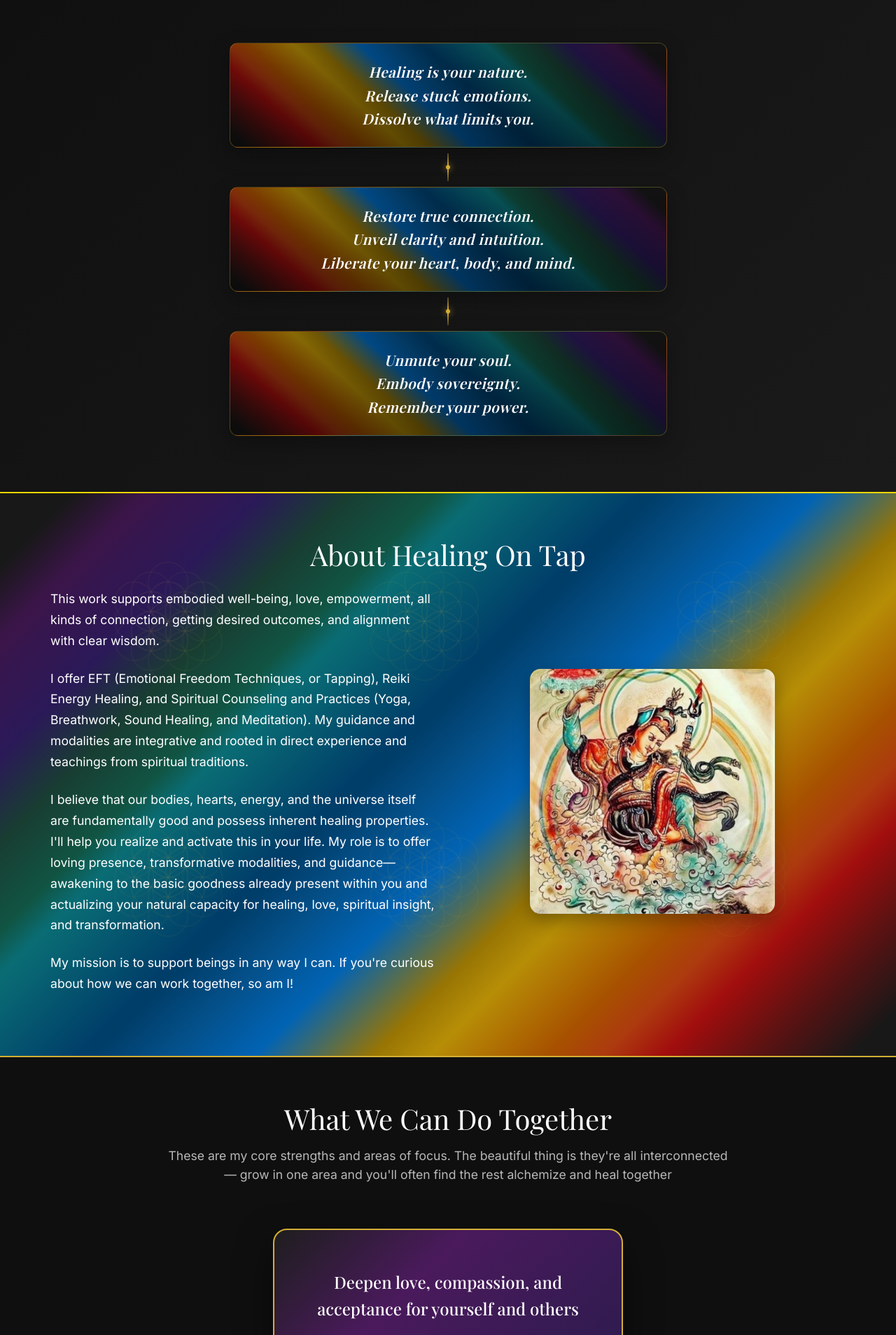
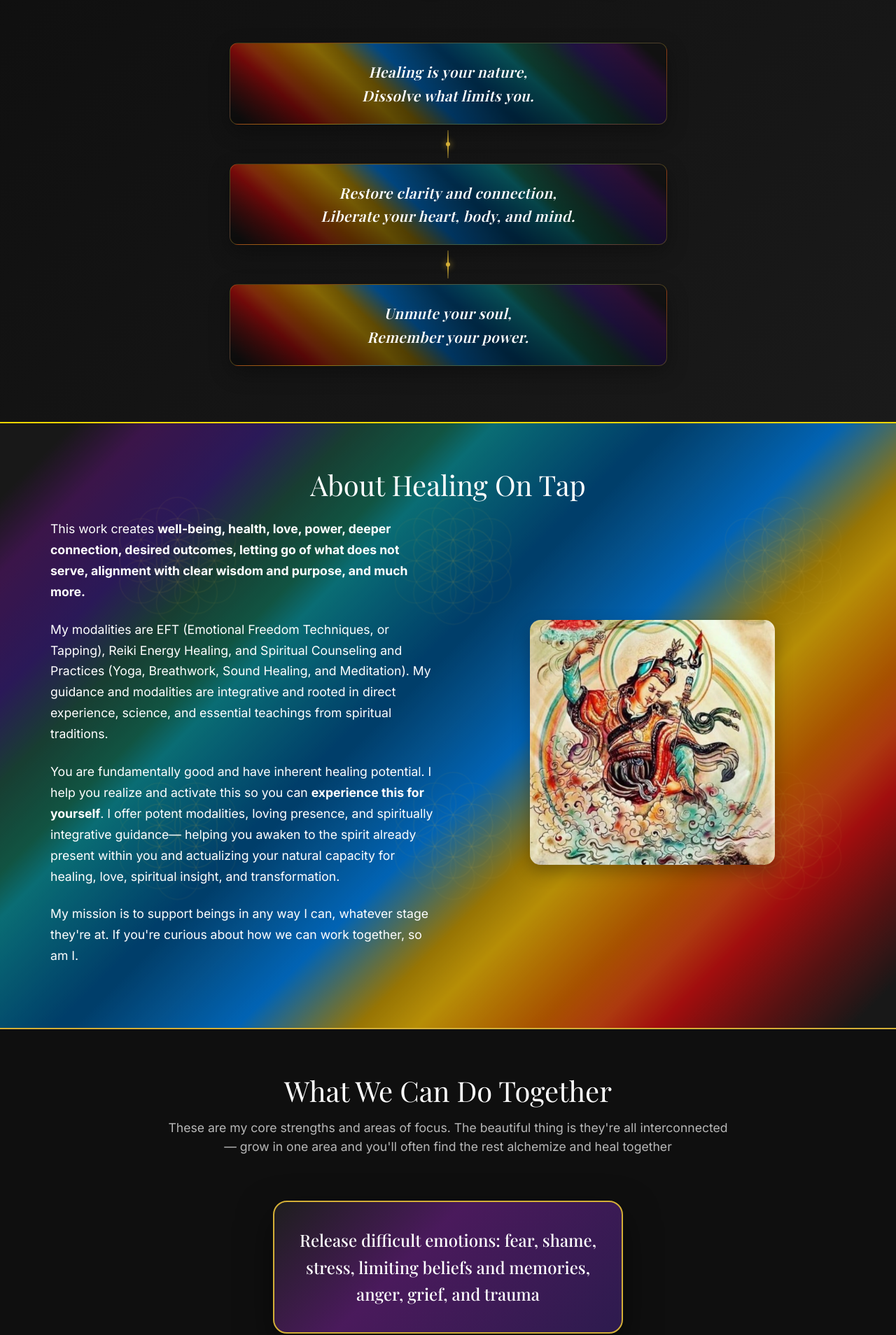
Before and after one commit to naturalCode4/kalyanamitta-website, a React (Create React App) app: page / in a window 1280 px wide. Shown: the part 217-2125 px from the top of the page at 70% size. Built offline with nearby package versions, Linux system fonts and the light colour scheme; the HTML template or start-up script is replaced by a standard one.

Commit message:
textual changes

```diff
--- a/src/data/offerings.js
+++ b/src/data/offerings.js
@@ -3,7 +3,7 @@
     id: 'EFT-emotional-freedom-techniques',
     title: 'Emotional Freedom Techniques (EFT)',
     availability: 'Available in-person or virtual',
-    content: "Rapidly process emotions, regulate your nervous system, heal even major issues, and create the life you desire. EFT is a fascinatingly powerful yet simple healing modality that involves self-tapping points on your body while bringing attention to issues you want resolved or outcomes you want to achieve."
+    content: "Rapidly drop negativity and pain, heal your nervous system, resolve even major issues, and create the life you desire. EFT is a fascinatingly powerful yet simple healing modality that involves self-tapping points on your body while bringing attention to issues you want resolved or outcomes you want to achieve."
   },
   {
     id: 'energy-work',
@@ -20,26 +20,26 @@
 ];
 
 export const helpList = [
+  "Release difficult emotions: fear, shame, stress, limiting beliefs and memories, anger, grief, and trauma",
+  "Attain the life situation you desire, unblocking yourself from any obstacles",
   "Deepen love, compassion, and acceptance for yourself and others",
   "Cultivate emotional intelligence and stability, happiness, peace, and self-esteem",
-  "Attain the life situation you desire, unblocking yourself from any obstacles",
-  "Release difficult emotions: fear, shame, stress, limiting beliefs, anger, grief, and trauma",
   "Heal from childhood wounding– including issues stemming from growing up in a dysfunctional family / culture",
   "Heal from adult trauma– including difficult relationships/breakups and traumatic events (PTSD)",
   "Receive guidance and support in meditation, yoga, breathwork, and sound healing",
   "Explore the nature of the heart, consciousness, and reality. Practice and deepen moment-by-moment awareness",
   "Cultivate spiritual insight, connection, and growth– enriched by spiritual traditions and modalities",
   "Enliven your connection to the energy body, intuition, and sensitivity– enriched by mind-body modalities",
-  "Actualize your gifts, voice, and sovereignty. Let go of interfering cultural and inherited models and beliefs",
+  "Actualize your gifts, purpose, voice, and sovereignty. Stop being controlled by interfering cultural and inherited beliefs",
   "Strengthen interpersonal dynamics, including romantic relationships",
   "Find freedom from addictions, phobias, and unwanted patterns",
   "Relieve or resolve tension, pain, and psychosomatically-rooted conditions",
   "Enhance performance in athletics, work, intimacy, and daily life",
   "Improve sleep quality and address insomnia",
   "Build confidence and clarity for important decisions, conversations, major life transitions, and daily living",
-  "Men's issues and healthy masculine development",
+  "Work on Men's issues and divine masculine development",
   "Develop conscious sexuality and channel sexual energy into creativity, radiance, love, and life force",
-  "Psychedelic preparation and integration",
+  "Prepare and integrate psychedelic experiences",
   "Commune with nature and connect more deeply to elemental energy",
   "Receive understanding, friendship, and support, and become that space for yourself and others",
 ];
--- a/src/pages/EFT.js
+++ b/src/pages/EFT.js
@@ -32,6 +32,7 @@
 
   const [openSections, setOpenSections] = useState({
     whyPowerful: false,
+    howWorks: false,
     whoWhat: false,
     evidence: false
   });
@@ -58,7 +59,7 @@
           <div className="EFT-emotional-freedom-techniques-hero-content">
             <h1>Emotional Freedom Techniques (EFT)</h1>
             <p className="EFT-emotional-freedom-techniques-subtitle">
-              Rapidly process emotions, regulate your nervous system, heal even major issues, and create the life you desire.
+              Rapidly drop negativity and pain, heal your nervous system, finally resolve even major issues, and create the life you desire.
             </p>
           </div>
         </div>
@@ -80,13 +81,16 @@
             </div>
             <div className="about-eft-text">
               <p>
-                EFT stands for Emotional Freedom Techniques. I use it to help people break free from a wide range of deep-seated issues quickly, affordably, and effectively— issues that might otherwise take months or years (or lifetimes) to address. It is a fascinatingly powerful yet simple healing modality that involves self-tapping acupoints on your body while bringing attention to issues you want resolved or outcomes you want to achieve.
+                EFT helps people break free from a wide range of deep-seated issues– rapidly, affordably, and effectively— that might otherwise take months or years (or lifetimes) to address.
               </p>
               <p>
-                EFT is a remarkably versatile multi-tool you can apply to most areas in your life (see "Who and What is EFT For" below)
+                EFT stands for Emotional Freedom Techniques. It is a fascinatingly powerful yet simple healing modality that involves self-tapping acupoints on your body while bringing attention to want resolved or achieved.
               </p>
               <p>
-                While I have immersed myself in numerous spiritual practices and modalities, EFT is the most powerful and universal tool I have encountered for resolving specific psycho-emotional issues and creating positive new outcomes—and I am so grateful to have encountered it and offer it. I hope that I can support as many people as possible with EFT.
+                This is a remarkably versatile multi-tool that can make a significant difference in any area of your life (see "Who and What is EFT For" below).
+              </p>
+              <p>
+                I am advanced certified in EFT and integrate techniques and spiritual teachings well-beyond typical EFT territory. Attuned to the client, I bring in spiritual understanding, the wisdom of Love, Acceptance, Letting Go, and your boundless potential as a creator being.
               </p>
               <div className="gold-divider"></div>
 
@@ -99,6 +103,18 @@
                 <p>
                   Imagine a tool that can relieve you of self-defeating thoughts, feelings, and actions– that you've held for years or decades– patterns you just assumed were an unchangeable part of your existence. Imagine being able to let go of these patterns and consciously uplevel your nervous system in a way that brings you great freedom, ease, joy, clarity, alignment, and empowerment.
                 </p>
+                <p>
+                 While I have immersed myself in numerous spiritual practices and modalities, EFT is the most powerful and universal tool I have encountered for resolving specific psycho-emotional issues and creating positive new outcomes—and I am so grateful to have encountered it and offer it. I hope that I can support as many people as possible with EFT.
+                </p>
+              </div>
+              <div className="gold-divider"></div>
+
+              {/* Scientific Explanation - Collapsible */}
+              <h3 className="collapsible-header" onClick={() => toggleSection('howWorks')}>
+                <span className={`triangle ${openSections.howWorks ? 'open' : ''}`}></span>
+                Scientific Explanation of How it Works
+              </h3>
+              <div className={`collapsible-content ${openSections.howWorks ? 'open' : ''}`}>
                 <p>
                   EFT boils down Chinese Medicine, Neuroscience, Positive Psychology, and more into a highly effective yet simple modality that one can learn to practice on their own. Practitioners may also draw upon methodologies from Internal Family Systems (IFS), Hypnotherapy, Cognitive Behavioral Therapy (CBT), EMDR, Mindfulness, Polyvagal Theory, Neuro-Linguistic Programming (NLP), Shamanism, Spiritual Teachings, and more. At its core, EFT embodies the wisdom of Love, Acceptance, Letting Go, and your boundless potential as a creator being.
                 </p>
@@ -142,7 +158,13 @@
               </h3>
               <div className={`collapsible-content ${openSections.whoWhat ? 'open' : ''}`}>
                 <p>
-                  EFT is for anyone with a nervous system. It works across all ages, cultures, and belief systems, and can meet you wherever you are on your journey. Whether you're navigating daily overwhelm or trauma, physical pain or deep emotions, self-doubt or anxiety, addiction or grief, relationship challenges or spiritual inquiry, manifesting abundance or actualizing your deepest calling, empowering higher consciousness or opening to love—EFT can accelerate your healing and transformation. <a href="/#what-we-can-do-together" target="_blank">These are my core strengths and areas of focus</a>.
+                  EFT is for anyone with a nervous system. It works across all ages, cultures, and belief systems, and can meet you wherever you are on your journey.
+                </p>
+                <p>
+                  I can help with any area of your life using EFT. <a href="/#what-we-can-do-together" target="_blank">These are my core strengths and areas of focus</a>, but the possibilities are virtually endless.
+                </p>
+                <p>
+                  Whether you're navigating daily overwhelm or trauma, physical pain or deep emotions, self-doubt or anxiety, addiction or grief, relationship challenges or spiritual inquiry, manifesting abundance or actualizing your deepest calling, empowering higher consciousness or opening to love—EFT can accelerate your healing and transformation.
                 </p>
               </div>
 
--- a/src/pages/EnergyWork.js
+++ b/src/pages/EnergyWork.js
@@ -34,7 +34,7 @@
         <div className="container">
           <div className="energy-work-hero-content">
             <h1>Reiki-Based Energy Healing</h1>
-            <p className="energy-work-subtitle">Receive universal life force energy for relaxation, vitality, emotional healing, connection, clarity, and more.</p>
+            <p className="energy-work-subtitle">Treatment of universal life force energy for health, relaxation, vitality, emotional healing, connection, clarity, and more.</p>
           </div>
         </div>
       </section>
@@ -57,10 +57,16 @@
 
             <div className="about-energy-work-text">
               <p>
-                Energy Healing addresses diverse needs by restoring and optimizing the body's natural energy field. I offer Reiki-based energy healing attuned to your being and any specific concerns– whether they be physical, emotional, energetic, or spiritual. Grounded in compassionate presence, I hold space for whatever arises with acceptance and care.
+                Reiki-based Energy Healing treatment restores and optimizes your energy field to bring many wonderful benefits (see "Benefits of Energy Healing" below).
               </p>
               <p>
-                In addition to Reiki, I may incorporate other healing techniques, focused pressure on specific energy points, or share insights as appropriate to your session. When helpful, I can offer guidance to help you integrate your experience and move forward with clarity.
+                I attune to your whole being and address any specific concerns– whether they be physical, emotional, energetic, or spiritual.
+              </p>
+              <p>
+                Grounded in safe and compassionate presence, I hold space for whatever arises with acceptance and care.
+              </p>
+              <p>
+                In addition to Reiki, I may incorporate other modes of energy work, focused pressure on specific energy points, or share information when it is helpful to you. When requested, I offer guidance and discussion to help you integrate your experience and move forward with clarity.
               </p>
               {window.innerWidth > 768 && <br />}
               <div className="gold-divider"></div>
--- a/src/pages/Home.js
+++ b/src/pages/Home.js
@@ -99,6 +99,17 @@
 
             <div className="hero-manifesto">
               <div className="manifesto-item">
+                <span className="manifesto-text">Healing is your nature,<br className="desktop-break" />Dissolve what limits you.</span>
+              </div>
+              <div className="manifesto-connector"></div>
+              <div className="manifesto-item">
+                <span className="manifesto-text">Restore clarity and connection,<br className="desktop-break" />Liberate your heart, body, and mind.</span>
+              </div>
+              <div className="manifesto-connector"></div>
+              <div className="manifesto-item">
+                <span className="manifesto-text">Unmute your soul,<br className="desktop-break" />Remember your power.</span>
+              </div>
+              {/* <div className="manifesto-item">
                 <span className="manifesto-text">Healing is your nature.<br className="desktop-break" />Release stuck emotions.<br className="desktop-break" />Dissolve what limits you.</span>
               </div>
               <div className="manifesto-connector"></div>
@@ -108,7 +119,7 @@
               <div className="manifesto-connector"></div>
               <div className="manifesto-item">
                 <span className="manifesto-text">Unmute your soul.<br className="desktop-break" />Embody sovereignty.<br className="desktop-break" />Remember your power.</span>
-              </div>
+              </div> */}
             </div>
 
           </div>
@@ -123,10 +134,10 @@
       >
         <div className="grid grid-2">
           <div>
-            <p>This work supports embodied well-being, love, empowerment, all kinds of connection, getting desired outcomes, and alignment with clear wisdom.</p>
-            <p>I offer EFT (Emotional Freedom Techniques, or Tapping), Reiki Energy Healing, and Spiritual Counseling and Practices (Yoga, Breathwork, Sound Healing, and Meditation). My guidance and modalities are integrative and rooted in direct experience and teachings from spiritual traditions.</p>
-            <p>I believe that our bodies, hearts, energy, and the universe itself are fundamentally good and possess inherent healing properties. I'll help you realize and activate this in your life. My role is to offer loving presence, transformative modalities, and guidance—awakening to the basic goodness already present within you and actualizing your natural capacity for healing, love, spiritual insight, and transformation.</p>
-            <p>My mission is to support beings in any way I can. If you're curious about how we can work together, so am I!</p>
+            <p>This work creates <b>well-being, health, love, power, deeper connection, desired outcomes, letting go of what does not serve, alignment with clear wisdom and purpose, and much more.</b></p>
+            <p>My modalities are EFT (Emotional Freedom Techniques, or Tapping), Reiki Energy Healing, and Spiritual Counseling and Practices (Yoga, Breathwork, Sound Healing, and Meditation). My guidance and modalities are integrative and rooted in direct experience, science, and essential teachings from spiritual traditions.</p>
+            <p>You are fundamentally good and have inherent healing potential. I help you realize and activate this so you can <b>experience this for yourself</b>. I offer potent modalities, loving presence, and spiritually integrative guidance— helping you awaken to the spirit already present within you and actualizing your natural capacity for healing, love, spiritual insight, and transformation.</p>
+            <p>My mission is to support beings in any way I can, whatever stage they're at. If you're curious about how we can work together, so am I.</p>
           </div>
           <div className="about-photos">
             <div className="photo-container">
--- a/src/pages/SpiritualPractice.js
+++ b/src/pages/SpiritualPractice.js
@@ -33,7 +33,7 @@
           <div className="spiritual-practice-hero-content">
             <h1>Spiritual Counseling</h1>
             <p className="spiritual-practice-subtitle">
-              Build the wisdom & compassion needed to live well. Be seen and supported as you are. Learn or deepen spiritual practices.
+              Build the wisdom & compassion needed to live well. Be seen and supported as you are. Enter your truth and spiritual depths.
             </p>
           </div>
         </div>
@@ -55,16 +55,19 @@
             </div>
             <div className="about-spiritual-practice-text">
               <p>
-                Together we can cultivate well-being, wisdom, love, freedom, and what matters most to you. This is a space for being met, unconditionally supported, exploring, healing, spiritual education, finding direction, and growing—especially in <a href="/home#what-we-can-do-together" target="_blank">these areas</a>.
+                Together we will cultivate well-being, wisdom, love, freedom, and what matters most to you.
               </p>
               <p>
-                We can be with whatever is alive in you. We can navigate your deepest yearnings and any obstacles to your fulfillment. We can sit with both beauty and pain.. Sometimes what we need most is just to be truly heard—to share presence with someone who compassionately validates your experience without judgment or fixing. I am here to hold that space for you.
+                This is a space for being met, unconditionally supported, exploring, healing, spiritual education, finding direction, and growing—especially in <a href="/home#what-we-can-do-together" target="_blank">these areas</a>.
               </p>
               <p>
-                And when direct guidance and teachings serves you, I may offer them. This can be a ground for cultivating spiritual virtue and wisdom, with honest workshopping and growth. I'll help you look more deeply, contemplate what's important, and build confidence in yourself.
+                We can be with whatever is alive in you. We can navigate your deepest yearnings and any obstacles to your fulfillment. We can sit with both beauty and pain. Sometimes what we need most is just to be truly heard—to share presence with someone who compassionately validates your experience without judgment or fixing. I am here to hold that space for you.
               </p>
               <p>
-                Whether you're newly curious, deep in transformation, or have established practice, I offer grounded presence and guidance. Sessions are collaborative and responsive to what emerges.
+                When direct guidance and teachings serve, we will bring them in. This space may be a ground for cultivating spiritual understanding and virtue, actualizing yourself more deeply– with honest workshopping and growth. I'll help you look more deeply, contemplate what's important, and build critical confidence in yourself.
+              </p>
+              <p>
+                Whether you're newly curious, deep in transformation, or have established practice(s), I hold grounded and compassionate presence and guidance. Sessions are collaborative and responsive to what emerges.
               </p>
               <div className="gold-divider"></div>
 
@@ -75,10 +78,10 @@
               </h3>
               <div className={`collapsible-content ${openSections.practices ? 'open' : ''}`}>
                 <p>
-                  I teach breathwork, voice-based sound healing, yoga, and meditation. These are all powerful multi-tools we can bring integrate into counseling, or they can be the focus of our time together.
+                  I teach breathwork, voice-based sound healing, yoga, and meditation. More information provided upon inquiry. These are all powerful multi-tools we can integrate into counseling, or they can be the whole focus of our time together.
                 </p>
                 <p>
-                  Spiritual Counseling sessions can also be synthesized with EFT or Energy Healing. EFT is often extremely useful (and recommended!) for working through certain things.
+                  Spiritual Counseling sessions can also be synthesized with EFT or Energy Healing. EFT is often extremely useful (and recommended) for addressing certain concerns.
                 </p>
               </div>
 
```
